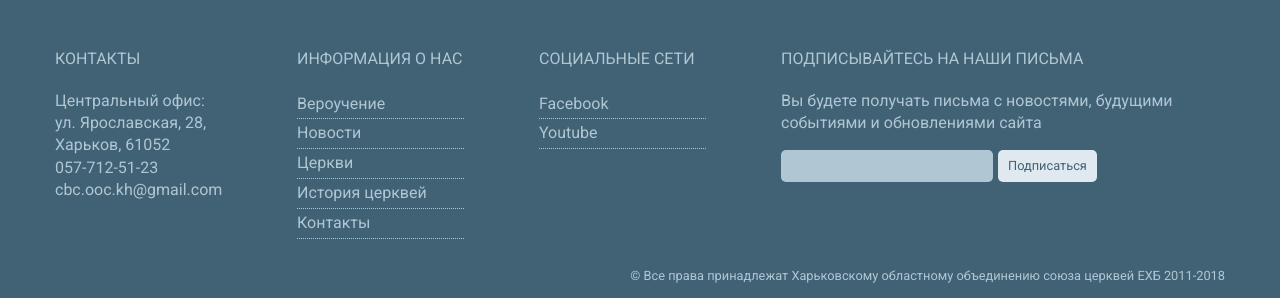
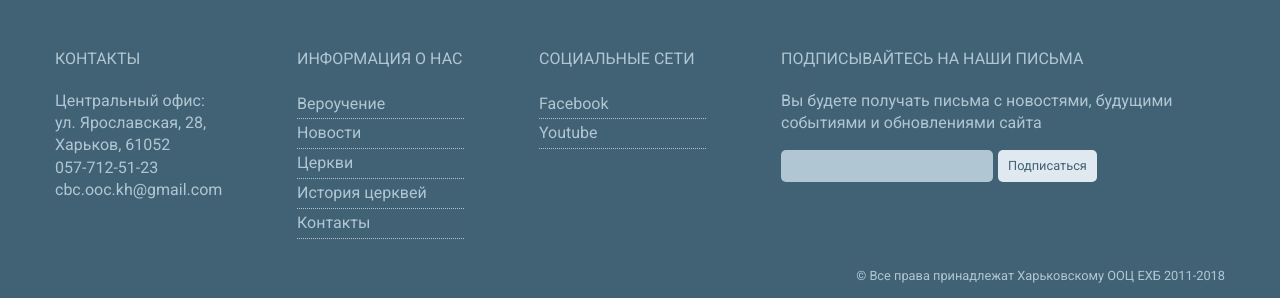
Before and after one commit to aaksionau/echb, a Django app: template echb/pages/templates/pages/home.html in a window 1280 px wide. Shown: the part 2046-2344 px from the top of the page. Run offline with Django 3.2, Linux system fonts and the light colour scheme; the template is opened without the code that fills it, so the values that code supplies are empty; parts of the project's set-up code (start-up, migrations or seed data) failed here and were passed over; some libraries are stand-ins or nearby versions.

Commit message:
copyright

```diff
--- a/echb/templates/footer.html
+++ b/echb/templates/footer.html
@@ -48,16 +48,14 @@
             <form action="{% url 'home' %}" method="POST" id="subscriberForm">
                 {% csrf_token %}
                 <input type="email" name="email" id="email">
-                <button class="g-recaptcha" data-sitekey="6LfamGAUAAAAALcdPZEMavJETllAXLhKiRvs-Lvm"
-                    data-callback="AddSubscriber">
+                <button class="g-recaptcha" data-sitekey="6LfamGAUAAAAALcdPZEMavJETllAXLhKiRvs-Lvm" data-callback="AddSubscriber">
                     Подписаться
                 </button>
             </form>
             {% endif %}
         </div>
         <div class="rights">
-            <p>© Все права принадлежат Харьковскому областному объединению
-                союза церквей ЕХБ 2011-{% now 'Y' %}</p>
+            <p>© Все права принадлежат Харьковскому ООЦ ЕХБ 2011-{% now 'Y' %}</p>
         </div>
     </div>
 </footer>
--- /dev/null
+++ b/setup.cfg
@@ -0,0 +1,3 @@
+[flake8]
+exclude = .git,*migrations*, *settings*
+max-line-length = 119
```
